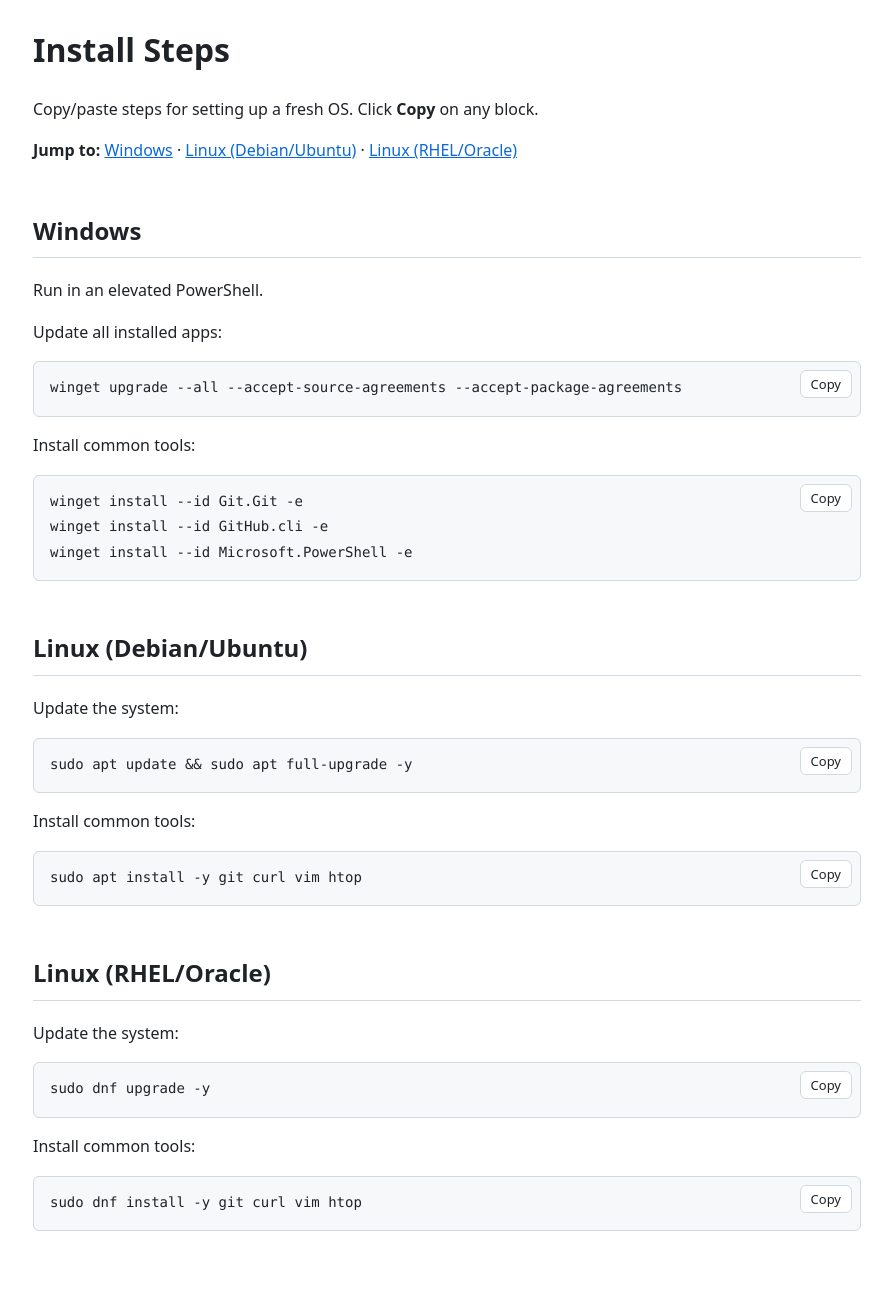
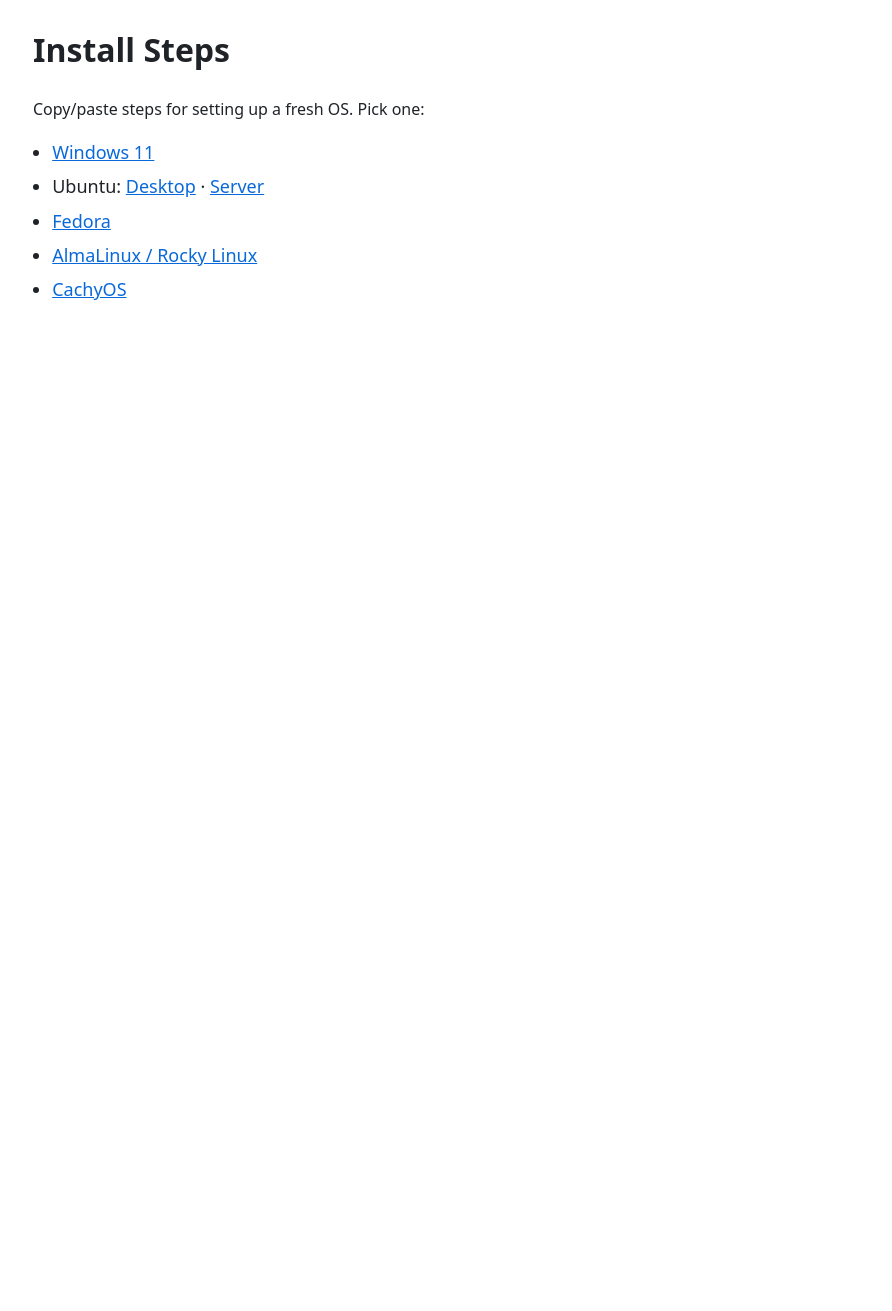
Before and after one commit to leewiscovitch/wiscovitch-install, a Jekyll site: the page built from index.md, in a window 1280 px wide. Shown: the whole page, without its empty margins (193-1085 px from the left). Built offline with Jekyll 4.4.1, drawn with Linux system fonts in a browser that asks for light colours; our own code applies the rules of GitHub Pages for plain Markdown files; after the commit the page ends 900 px from its top, so only the background shows below that.

Commit message:
Split into one page per OS with shared steps
Pages for Windows 11, Ubuntu Desktop/Server, Fedora, Alma/Rocky and
CachyOS, each with the same six sections and a sticky section bar.
Package-manager commands live in _data/pm.yml and shared steps in
_includes/, so a change there applies to every OS that uses it.

Co-Authored-By: Claude Opus 5.5 <noreply@anthropic.com>

````diff
--- a/_config.yml
+++ b/_config.yml
@@ -5,6 +5,16 @@ kramdown:
   input: GFM
   syntax_highlighter: rouge
 
+plugins:
+  - jekyll-redirect-from
+
+# Every page uses the default layout without having to say so
+defaults:
+  - scope:
+      path: ""
+    values:
+      layout: default
+
 # Keep the Cloudflare DNS export and repo housekeeping off the site
 exclude:
   - wiscovitch.org.txt
--- a/_layouts/default.html
+++ b/_layouts/default.html
@@ -22,7 +22,20 @@
     }
     main { max-width: 860px; margin: 0 auto; padding: 24px 16px 64px; }
     h1 { margin-top: 0; }
-    h2 { border-bottom: 1px solid var(--border); padding-bottom: .3em; margin-top: 2em; }
+    h2 { border-bottom: 1px solid var(--border); padding-bottom: .3em; margin-top: 2em; scroll-margin-top: 60px; }
+    .back { display: inline-block; margin-bottom: 8px; font-size: 14px; text-decoration: none; }
+    .section-nav {
+      position: sticky; top: 0; z-index: 10; margin: 0 -16px 16px; padding: 10px 16px;
+      background: var(--bg); border-bottom: 1px solid var(--border);
+      display: flex; flex-wrap: wrap; gap: 6px 8px;
+    }
+    .section-nav a {
+      font-size: 14px; text-decoration: none; padding: 3px 10px;
+      border: 1px solid var(--border); border-radius: 999px;
+    }
+    .section-nav a:hover { border-color: var(--accent); }
+    ul.os-list { padding-left: 1.2em; }
+    ul.os-list li { margin: .3em 0; font-size: 18px; }
     a { color: var(--accent); }
     code { font: 14px/1.5 ui-monospace, "Cascadia Code", Consolas, monospace; }
     :not(pre) > code { background: var(--code-bg); padding: .15em .35em; border-radius: 4px; }
@@ -41,9 +54,27 @@
 </head>
 <body>
   <main>
+    {% if page.url != "/" %}<a class="back" href="{{ page.parent | default: '/' | relative_url }}">← {{ page.parent_title | default: 'All OSes' }}</a>{% endif %}
+    <h1>{{ page.title }}</h1>
     {{ content }}
   </main>
   <script>
+    // Sticky bar linking to each ## section, built from the page's h2 headings
+    (function () {
+      var heads = document.querySelectorAll('main h2[id]');
+      if (heads.length < 2) return;
+      var nav = document.createElement('nav');
+      nav.className = 'section-nav';
+      heads.forEach(function (h) {
+        var a = document.createElement('a');
+        a.href = '#' + h.id;
+        a.textContent = h.textContent;
+        nav.appendChild(a);
+      });
+      var h1 = document.querySelector('main h1');
+      h1.parentNode.insertBefore(nav, h1.nextSibling);
+    })();
+
     // Add a Copy button to every code block
     document.querySelectorAll('pre').forEach(function (pre) {
       // Read the text before the button is added so its label isn't copied
--- a/index.md
+++ b/index.md
@@ -1,55 +1,13 @@
 ---
-layout: default
+title: Install Steps
 ---
 
-# Install Steps
+Copy/paste steps for setting up a fresh OS. Pick one:
 
-Copy/paste steps for setting up a fresh OS. Click **Copy** on any block.
-
-**Jump to:** [Windows](#windows) · [Linux (Debian/Ubuntu)](#linux-debianubuntu) · [Linux (RHEL/Oracle)](#linux-rheloracle)
-
-## Windows
-
-Run in an elevated PowerShell.
-
-Update all installed apps:
-
-```powershell
-winget upgrade --all --accept-source-agreements --accept-package-agreements
-```
-
-Install common tools:
-
-```powershell
-winget install --id Git.Git -e
-winget install --id GitHub.cli -e
-winget install --id Microsoft.PowerShell -e
-```
-
-## Linux (Debian/Ubuntu)
-
-Update the system:
-
-```bash
-sudo apt update && sudo apt full-upgrade -y
-```
-
-Install common tools:
-
-```bash
-sudo apt install -y git curl vim htop
-```
-
-## Linux (RHEL/Oracle)
-
-Update the system:
-
-```bash
-sudo dnf upgrade -y
-```
-
-Install common tools:
-
-```bash
-sudo dnf install -y git curl vim htop
-```
+<ul class="os-list">
+  <li><a href="{{ '/windows/' | relative_url }}">Windows 11</a></li>
+  <li>Ubuntu: <a href="{{ '/ubuntu/desktop/' | relative_url }}">Desktop</a> · <a href="{{ '/ubuntu/server/' | relative_url }}">Server</a></li>
+  <li><a href="{{ '/fedora/' | relative_url }}">Fedora</a></li>
+  <li><a href="{{ '/alma/' | relative_url }}">AlmaLinux / Rocky Linux</a></li>
+  <li><a href="{{ '/cachyos/' | relative_url }}">CachyOS</a></li>
+</ul>
````
Also changed, not shown: CLAUDE.md (+11 -6 lines), _data/pm.yml (added, +28 -0 lines), _includes/git-config.md (added, +8 -0 lines), _includes/install.md (added, +7 -0 lines), _includes/os-info.md (added, +12 -0 lines), _includes/update.md (added, +6 -0 lines), alma.md (added, +42 -0 lines), cachyos.md (added, +34 -0 lines), fedora.md (added, +34 -0 lines), ubuntu-desktop.md (added, +36 -0 lines), ubuntu-server.md (added, +36 -0 lines), ubuntu.md (added, +9 -0 lines), windows.md (added, +33 -0 lines), README.md.
